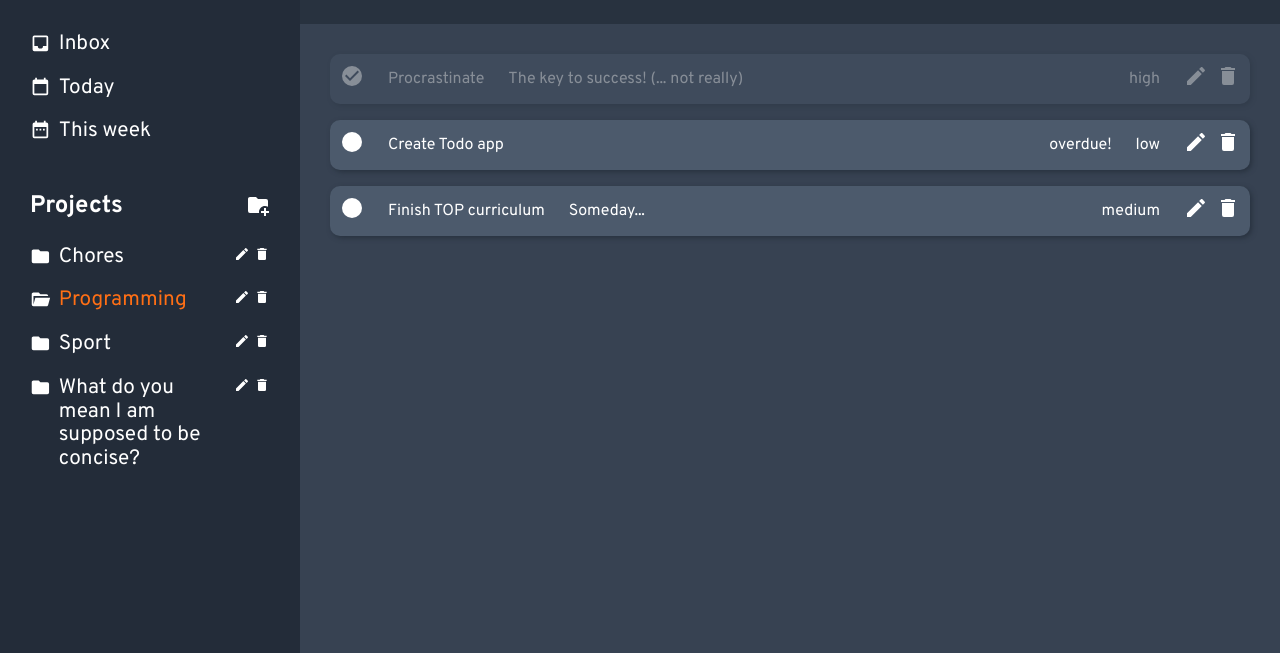
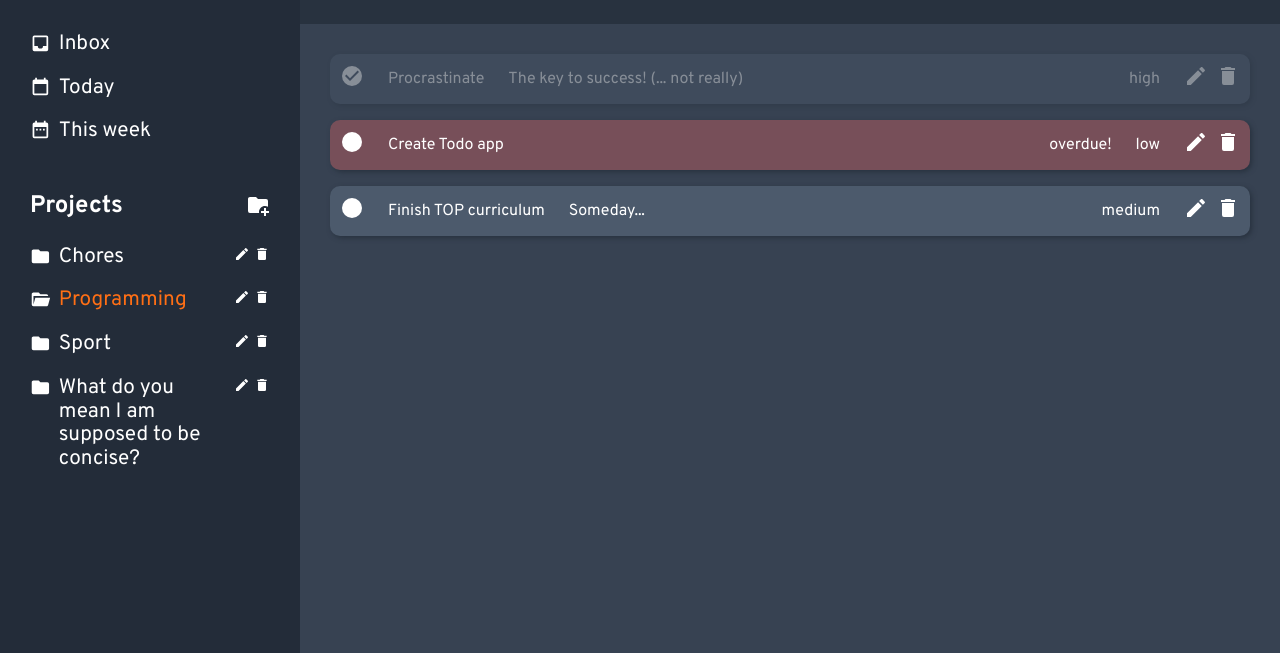
Before and after one commit to PetraCore/todo-list, a website built with webpack: page src/index.html in a window 1280 px wide. Shown: the part 89-742 px from the top of the page. Built offline with nearby package versions, Linux system fonts and the light colour scheme.

Commit message:
Highlight overdue todos

```diff
--- a/src/modules/DOMController.js
+++ b/src/modules/DOMController.js
@@ -166,17 +166,19 @@ export default class DOMController {
 
     createTodoCard(todo) {
         const todoCard = document.createElement('li');
+        const dueDate = new Date(todo.dueDate);
+        const currentDate = new Date();
+        const isOverdue = (dueDate.getTime() - currentDate.getTime()) < 0;
+
         todoCard.dataset.id = todo.title;
         todoCard.dataset.parentProject = todo.parentProject;
 
         todoCard.classList.add('todo-card');
         if(todo.isCompleted) {
             todoCard.classList.add('completed');
+        } else if(isOverdue) {
+            todoCard.classList.add('overdue');
         }
-
-        const dueDate = new Date(todo.dueDate);
-        const currentDate = new Date();
-        const isOverdue = (dueDate.getTime() - currentDate.getTime()) < 0;
 
         todoCard.innerHTML = `
             <div class="todo-checkbox">
--- a/src/style.css
+++ b/src/style.css
@@ -220,9 +220,11 @@ body {
     &:hover {
         filter: brightness(1.15);
     }
-
     &.completed {
         opacity: 0.4;
+    }
+    &.overdue {
+       background-color: rgb(119, 79, 89);
     }
 }
 
```
Also changed, not shown: dist/main.js.
